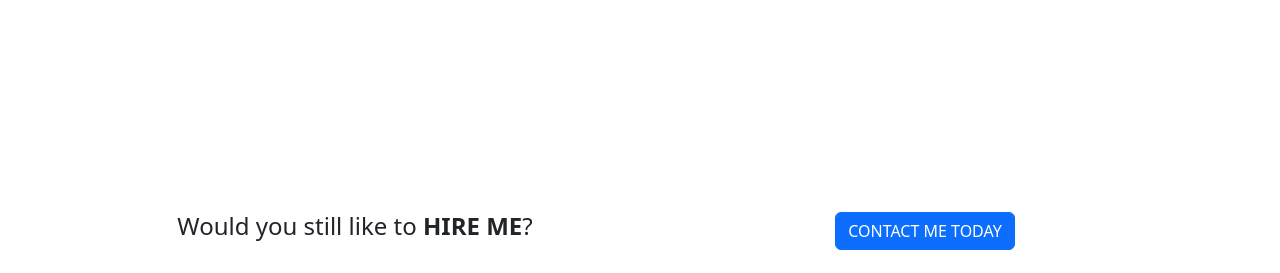
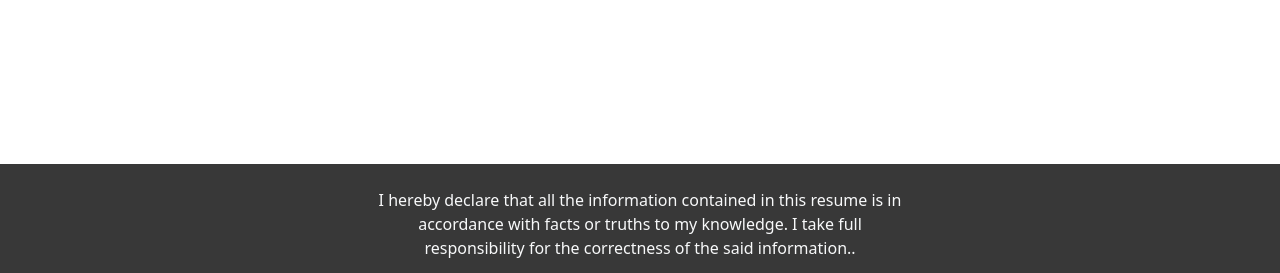
Before and after one commit to szaid6/myportfolio, a plain HTML site: page acheivment.html in a window 1280 px wide. Shown: the part 860-1133 px from the top of the page. Drawn offline with nearby package versions, Linux system fonts and the light colour scheme.

Commit message:
removed jubotron

```diff
--- a/acheivment.html
+++ b/acheivment.html
@@ -70,7 +70,7 @@
 
     <!-- jumbotron section -->
 
-    <div class="container container-fluid">
+    <!-- <div class="container container-fluid">
         <div class="jumbotron py-5 mb-0">
             <div class="row text-center">
                 <div class="col-sm-6 my-auto">
@@ -81,7 +81,7 @@
                 </div>
             </div>
         </div>
-    </div>
+    </div> -->
 
     <!-- Start Footer -->
 
```
Also changed, not shown: experience.html (+2 -2 lines), hyplap.html (+2 -2 lines), index.html (+2 -2 lines), technical.html (+2 -2 lines).
